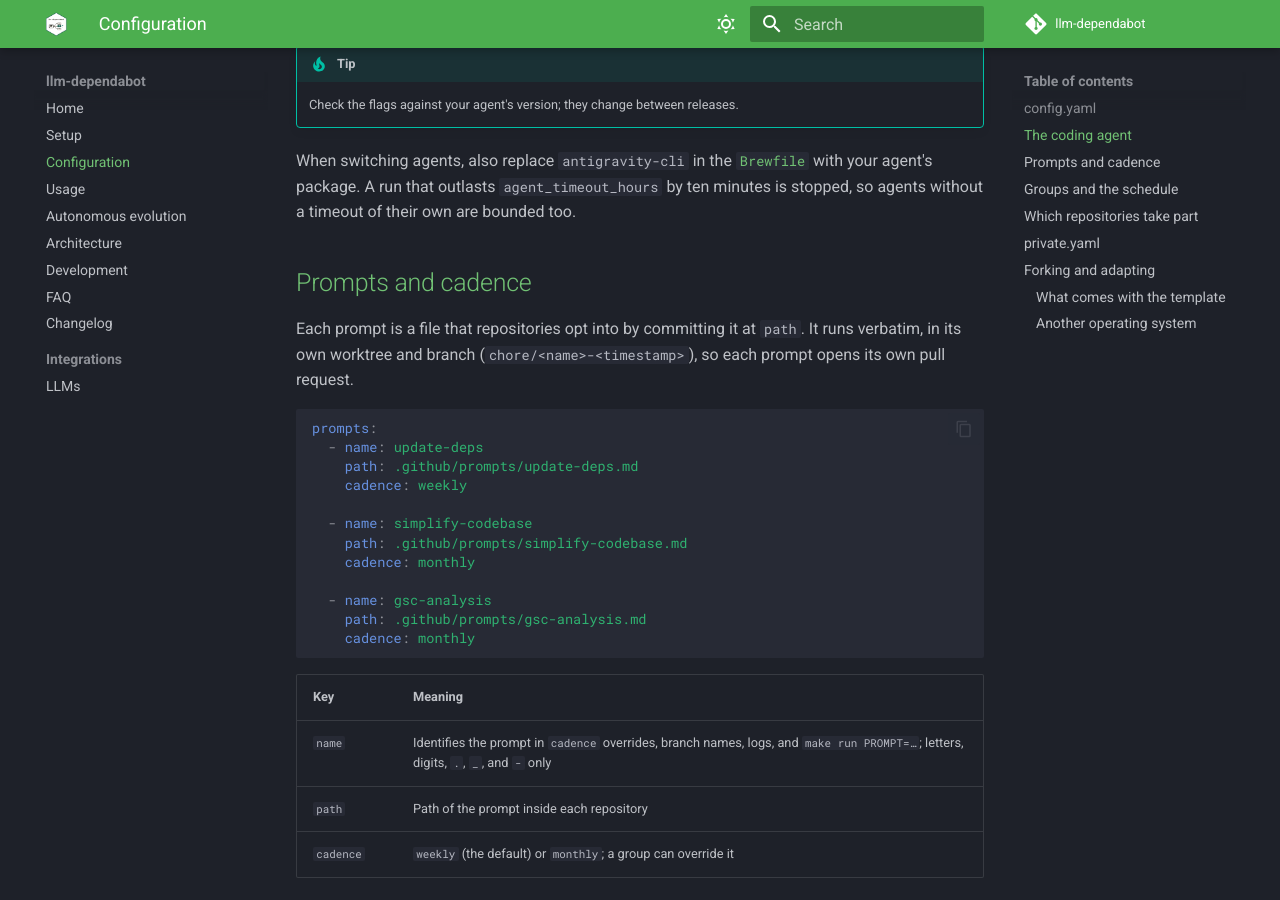
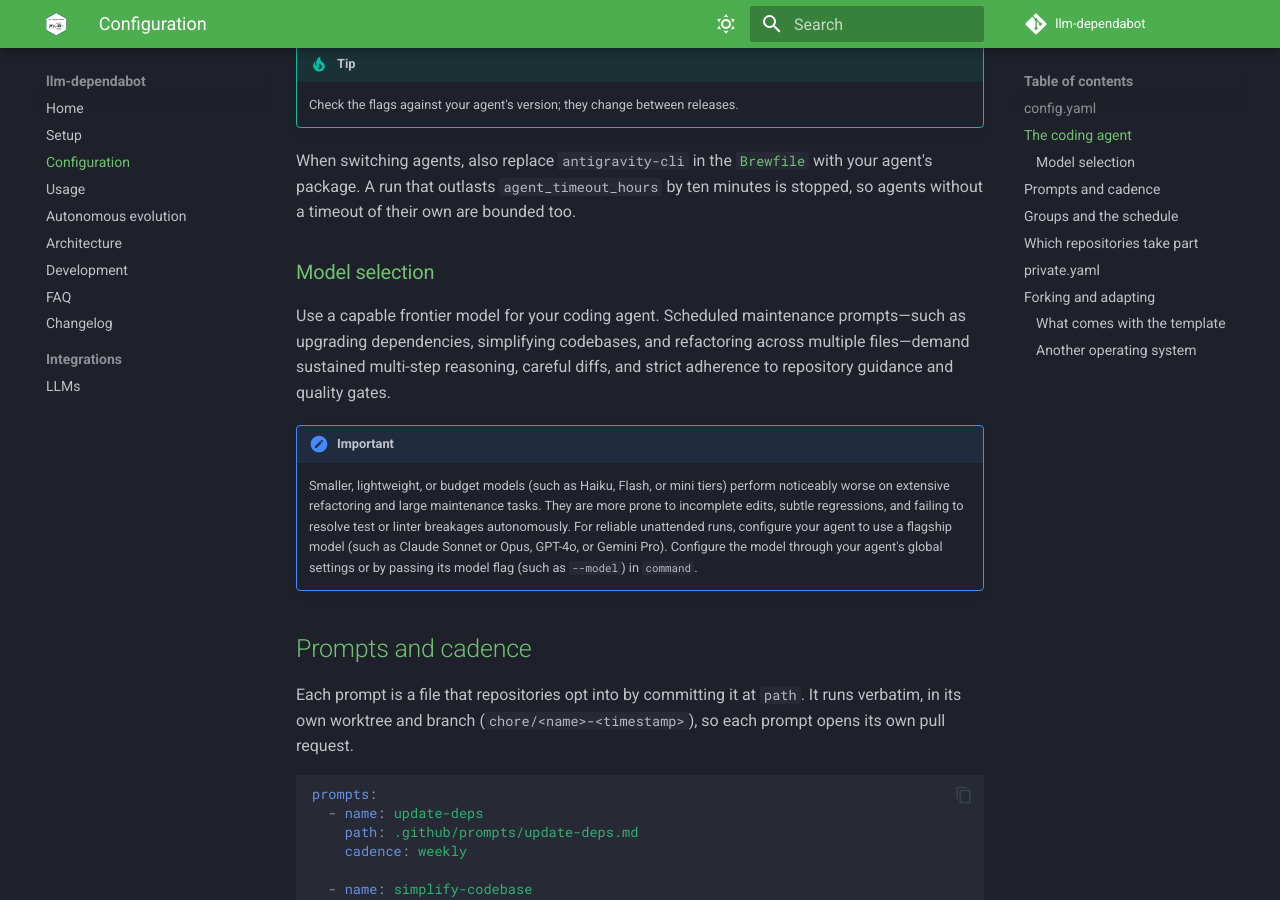
Before and after one commit to IndrajeetPatil/llm-dependabot, an MkDocs documentation site: the page built from docs/configuration.md, in a window 1280 px wide and 900 px high, scrolled down 2417 px. Built offline with MkDocs 1.6.1 and Material for MkDocs 9.7.7, drawn with Linux system fonts in a browser that asks for light colours; comment, search, counter and statistics services are not loaded.

Commit message:
docs(config): advise using capable frontier models for coding agent (#65)
## Summary

Add guidance in the configuration documentation advising against using
smaller, lightweight, or budget models (such as Haiku, Flash, or mini
tiers) for unattended coding agents. Large maintenance tasks—such as
dependency upgrades, codebase simplification, and multi-file
refactoring—require strong reasoning and context comprehension to adhere
to project guidelines and satisfy quality gates autonomously.

- Add a dedicated **Model selection** subsection under **The coding
agent** in `docs/configuration.md` with an alert explaining the risks of
lightweight models and recommending capable frontier tiers.
- Cross-reference the model selection advice in the setup walkthrough
(`docs/setup.md`) and the FAQ (`docs/faq.md`).

```diff
--- a/docs/configuration.md
+++ b/docs/configuration.md
@@ -74,6 +74,22 @@ When switching agents, also replace `antigravity-cli` in the
 [`Brewfile`](https://github.com/IndrajeetPatil/llm-dependabot/blob/main/Brewfile) with your agent's package. A run that outlasts
 `agent_timeout_hours` by ten minutes is stopped, so agents without a timeout
 of their own are bounded too.
+
+### Model selection
+
+Use a capable frontier model for your coding agent. Scheduled maintenance
+prompts—such as upgrading dependencies, simplifying codebases, and refactoring
+across multiple files—demand sustained multi-step reasoning, careful diffs, and
+strict adherence to repository guidance and quality gates.
+
+> [!IMPORTANT]
+> Smaller, lightweight, or budget models (such as Haiku, Flash, or mini tiers)
+> perform noticeably worse on extensive refactoring and large maintenance tasks.
+> They are more prone to incomplete edits, subtle regressions, and failing to
+> resolve test or linter breakages autonomously. For reliable unattended runs,
+> configure your agent to use a flagship model (such as Claude Sonnet or Opus,
+> GPT-4o, or Gemini Pro). Configure the model through your agent's global
+> settings or by passing its model flag (such as `--model`) in `command`.
 
 ## Prompts and cadence
 
```
Also changed, not shown: docs/faq.md (+5 -2 lines), docs/setup.md (+2 -0 lines).
